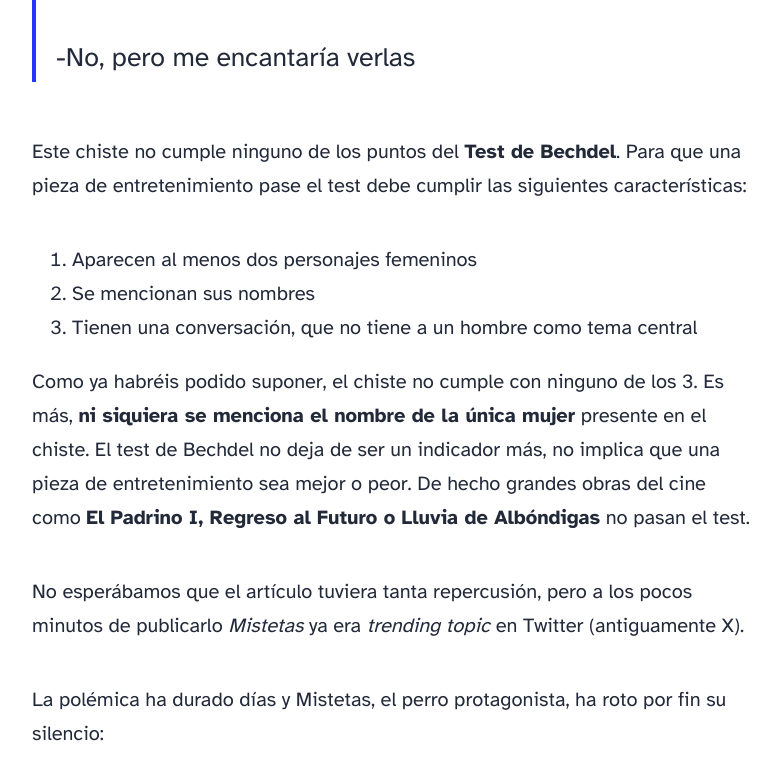
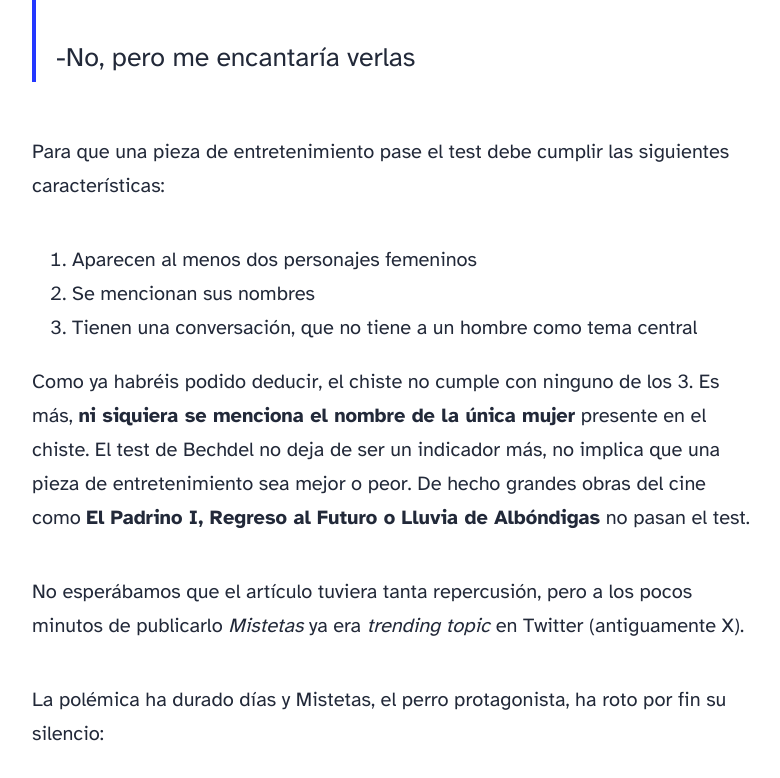
Before and after one commit to inixio-dev/lodeinixio, an Astro site: page /lodeinixio/blog/el-perro-mistetas-rompe-su-silencio in a window 1280 px wide. Shown: the part 1440-2218 px from the top of the page, without its empty margins (248-1028 px from the left). Built offline with nearby package versions, Linux system fonts and the light colour scheme; Astro itself is replaced by a stand-in of ours.

Commit message:
new article

```diff
--- a/src/content/blog/el-perro-mistetas-rompe-su-silencio.md
+++ b/src/content/blog/el-perro-mistetas-rompe-su-silencio.md
@@ -20,13 +20,13 @@ El pasado 8 de marzo publicamos el artículo _**8 chistes que no pasan el test d
 >
 > -No, pero me encantaría verlas
 
-Este chiste no cumple ninguno de los puntos del **Test de Bechdel**. Para que una pieza de entretenimiento pase el test debe cumplir las siguientes características:
+Para que una pieza de entretenimiento pase el test debe cumplir las siguientes características:
 
 1. Aparecen al menos dos personajes femeninos
 2. Se mencionan sus nombres
 3. Tienen una conversación, que no tiene a un hombre como tema central
 
-Como ya habréis podido suponer, el chiste no cumple con ninguno de los 3. Es más, **ni siquiera se menciona el nombre de la única mujer** presente en el chiste. El test de Bechdel no deja de ser un indicador más, no implica que una pieza de entretenimiento sea mejor o peor. De hecho grandes obras del cine como **El Padrino I, Regreso al Futuro o Lluvia de Albóndigas** no pasan el test.
+Como ya habréis podido deducir, el chiste no cumple con ninguno de los 3. Es más, **ni siquiera se menciona el nombre de la única mujer** presente en el chiste. El test de Bechdel no deja de ser un indicador más, no implica que una pieza de entretenimiento sea mejor o peor. De hecho grandes obras del cine como **El Padrino I, Regreso al Futuro o Lluvia de Albóndigas** no pasan el test.
 
 No esperábamos que el artículo tuviera tanta repercusión, pero a los pocos minutos de publicarlo _Mistetas_ ya era _trending topic_ en Twitter (antiguamente X).
 
```
